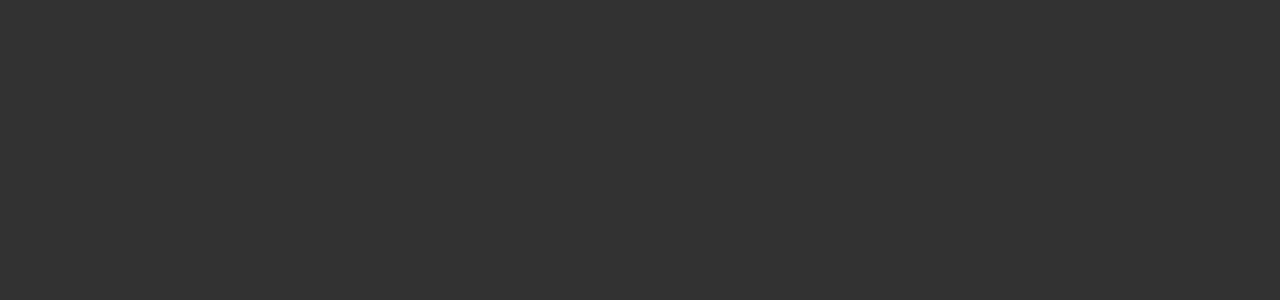
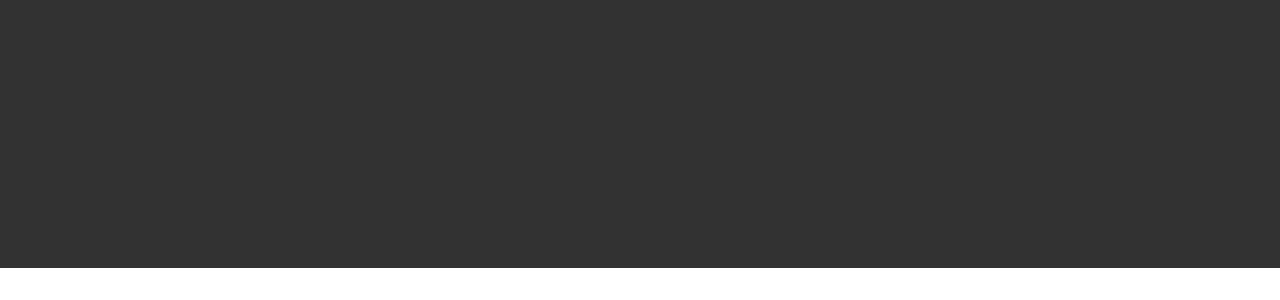
Before and after one commit to Roland-Frauendorf/rickandmorty, a React (Create React App) app: page / in a window 1280 px wide. Shown: the part 532-832 px from the top of the page. After the commit the page ends 800 px from the top, so only its background shows below. Built offline with nearby package versions, Linux system fonts and the light colour scheme.

Commit message:
install antd library

```diff
--- a/package.json
+++ b/package.json
@@ -6,6 +6,7 @@
     "@types/node": "^16.7.13",
     "@types/react": "^17.0.20",
     "@types/react-dom": "^17.0.9",
+    "antd": "^4.18.3",
     "react": "^17.0.2",
     "react-dom": "^17.0.2",
     "react-scripts": "5.0.0",
--- a/src/index.css
+++ b/src/index.css
@@ -1,3 +1,5 @@
+@import '~antd/dist/antd.css';
+
 body {
   margin: 0px;
   font-family: 'Gotham', sans-serif;
```
